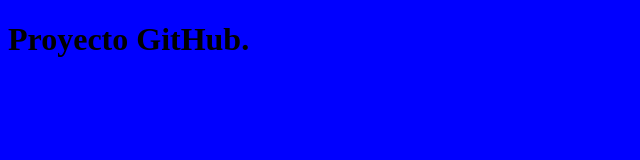
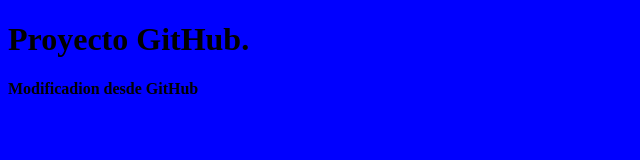
Before and after one commit to daw-21/cursoGit, a plain HTML site: page index.html in a window 1280 px wide. Shown: the whole page, without its empty margins (0-640 px from the left). Drawn offline with Linux system fonts and the light colour scheme.

Commit message:
Update index.html

```diff
--- a/index.html
+++ b/index.html
@@ -9,5 +9,6 @@
 </head>
 <body>
     <h1>Proyecto GitHub.</h1>
+    <p>Modificadion desde GitHub</p>
 </body>
 </html>
```
